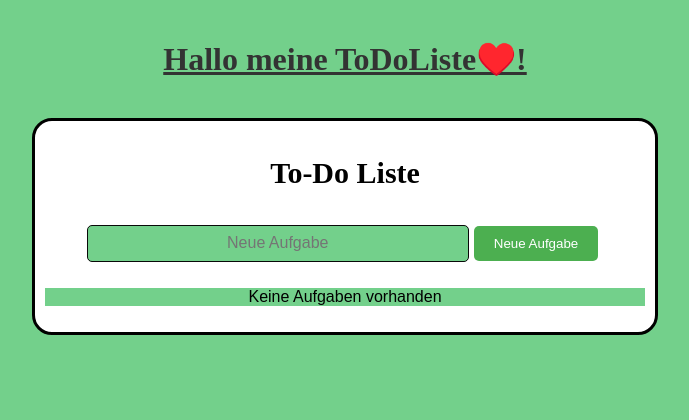
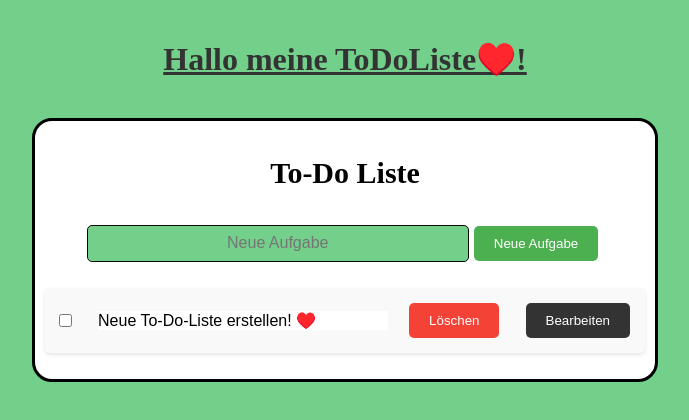
Before and after one commit to Margarethe-Techstarter/todo-app, a React (Vite) app in the folder frontend/: page / in a window 1280 px wide. Shown: the top 420 px of the page, without its empty margins (295-984 px from the left). Built offline with nearby package versions, Linux system fonts and the light colour scheme.

Commit message:
kleinigkeiten

```diff
--- a/frontend/src/Todolist.jsx
+++ b/frontend/src/Todolist.jsx
@@ -11,8 +11,8 @@ function Todolist() {
   // Aufgaben vom Backend laden (nur wenn nicht auf /add)
   useEffect(() => {
     if (!isAddPage) {
-      // Auf der Hauptseite keine Daten vom Server laden
-      setTasks([]);
+      // Auf der Hauptseite keine Daten vom Server laden, aber die lokale Aufgabe hinzufügen
+      setTasks([{ id: Date.now(), task: "Neue To-Do-Liste erstellen! ♥️", checked: false }]);
     } else {
       // Auf der Add-Seite vom Server laden
       fetch("http://localhost:5000/tasks")
```
Also changed, not shown: 1 other file (tests, documents, lock files or other folders).
